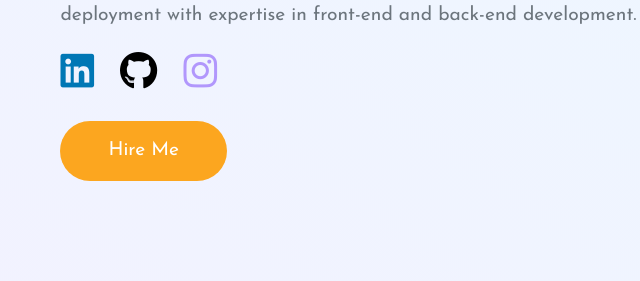
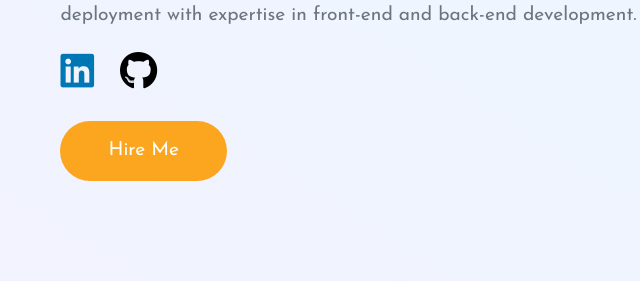
Before and after one commit to Sulabh13/portfolio-2, a plain HTML site: page index.html in a window 1280 px wide. Shown: the part 377-658 px from the top of the page, 12-652 px from the left. Drawn offline with nearby package versions, Linux system fonts and the light colour scheme.

Commit message:
remove insta

```diff
--- a/index.html
+++ b/index.html
@@ -157,7 +157,7 @@
           </a>
 
           <a href="https://www.instagram.com/im_sulabh13?igsh=azM0MjF2d3FnYXJh">
-            <i class="fa-brands fa-instagram fa-2xl" style="color: #B197FC; margin-right: 20px;"></i>
+            <!-- <i class="fa-brands fa-instagram fa-2xl" style="color: #B197FC; margin-right: 20px;"></i> -->
           </a>
 
 
```
